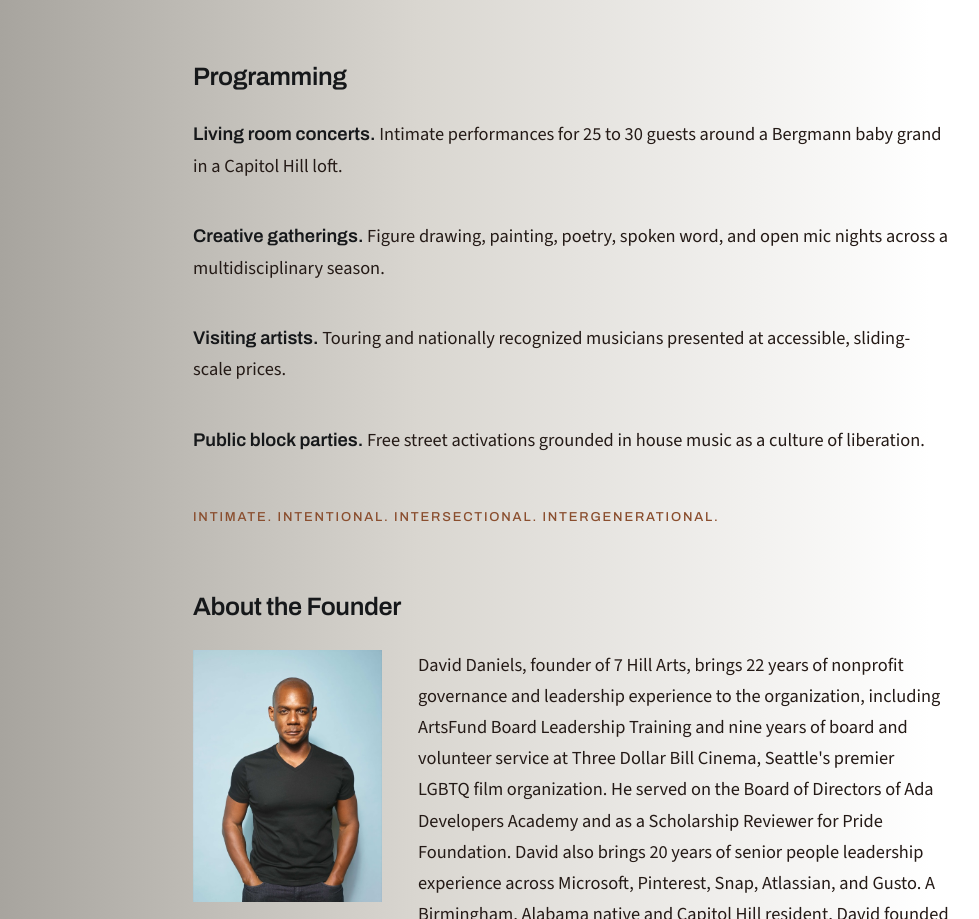
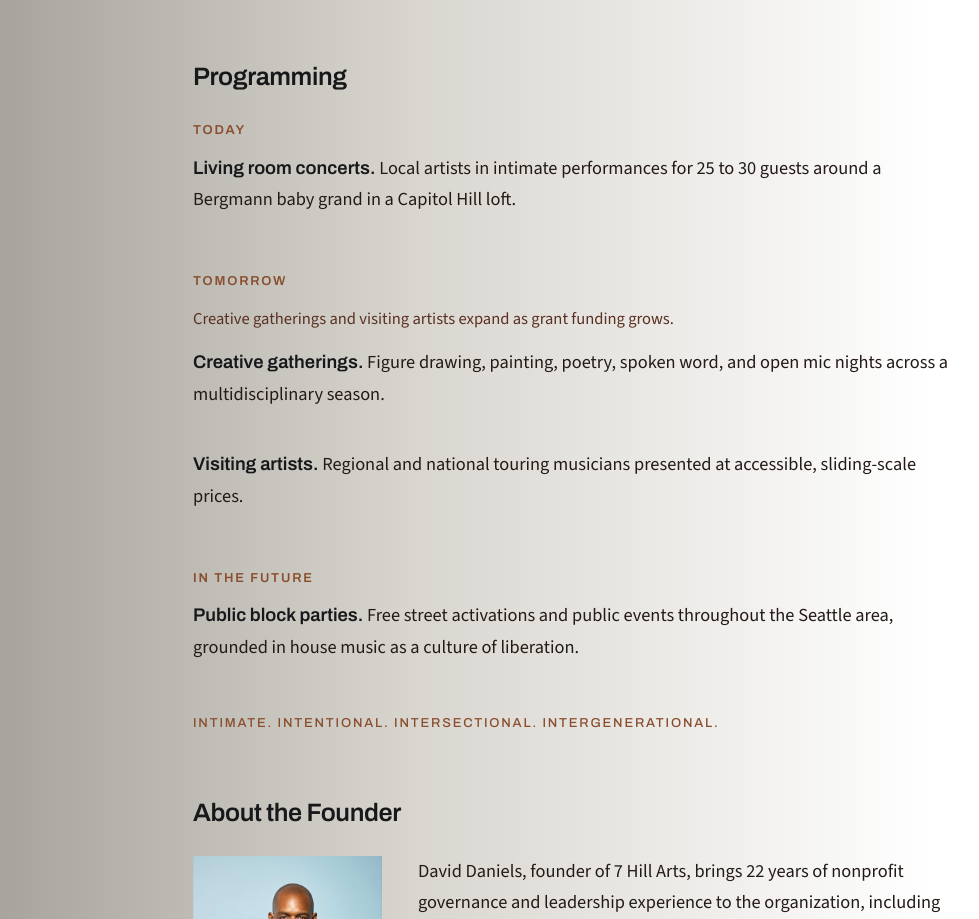
Before and after one commit to daviddanielsjr/7hillarts-org, a website: page index.html in a window 1280 px wide. Shown: the part 1412-2331 px from the top of the page, without its empty margins (69-1048 px from the left). Drawn offline with nearby package versions, Linux system fonts and the light colour scheme.

Commit message:
Restructure programming into Today, Tomorrow, and In the future.

```diff
--- a/index.html
+++ b/index.html
@@ -92,20 +92,38 @@
 
       <section id="programming" class="section reveal">
         <h2>Programming</h2>
+
+        <div class="program-theme">
+          <h3 class="program-theme-label">Today</h3>
           <div class="focus-grid">
             <div class="focus-item">
-            <p><strong>Living room concerts.</strong> Intimate performances for 25 to 30 guests around a Bergmann baby grand in a Capitol Hill loft.</p>
+              <p><strong>Living room concerts.</strong> Local artists in intimate performances for 25 to 30 guests around a Bergmann baby grand in a Capitol Hill loft.</p>
             </div>
+          </div>
+        </div>
+
+        <div class="program-theme">
+          <h3 class="program-theme-label">Tomorrow</h3>
+          <p class="program-theme-note">Creative gatherings and visiting artists expand as grant funding grows.</p>
+          <div class="focus-grid">
             <div class="focus-item">
               <p><strong>Creative gatherings.</strong> Figure drawing, painting, poetry, spoken word, and open mic nights across a multidisciplinary season.</p>
             </div>
             <div class="focus-item">
-            <p><strong>Visiting artists.</strong> Touring and nationally recognized musicians presented at accessible, sliding-scale prices.</p>
-          </div>
-          <div class="focus-item">
-            <p><strong>Public block parties.</strong> Free street activations grounded in house music as a culture of liberation.</p>
+              <p><strong>Visiting artists.</strong> Regional and national touring musicians presented at accessible, sliding-scale prices.</p>
             </div>
           </div>
+        </div>
+
+        <div class="program-theme">
+          <h3 class="program-theme-label">In the future</h3>
+          <div class="focus-grid">
+            <div class="focus-item">
+              <p><strong>Public block parties.</strong> Free street activations and public events throughout the Seattle area, grounded in house music as a culture of liberation.</p>
+            </div>
+          </div>
+        </div>
+
         <p class="pillars" aria-label="Programming pillars">Intimate. Intentional. Intersectional. Intergenerational.</p>
       </section>
 
--- a/styles.css
+++ b/styles.css
@@ -230,7 +230,32 @@ main {
 .focus-grid {
   display: grid;
   gap: 1.15rem;
+  margin-bottom: 0;
+}
+
+.program-theme {
+  margin-bottom: 2rem;
+}
+
+.program-theme:last-of-type {
   margin-bottom: 1.75rem;
+}
+
+.program-theme-label {
+  font-family: var(--font-display);
+  font-size: 0.72rem;
+  font-weight: 600;
+  letter-spacing: 0.14em;
+  text-transform: uppercase;
+  color: var(--sienna);
+  margin: 0 0 0.65rem;
+}
+
+.program-theme-note {
+  margin: 0 0 0.85rem;
+  font-size: 0.92rem;
+  color: var(--text-muted);
+  max-width: 36rem;
 }
 
 .focus-item strong {
```
Lines whose indentation alone changed are shown as unchanged.
